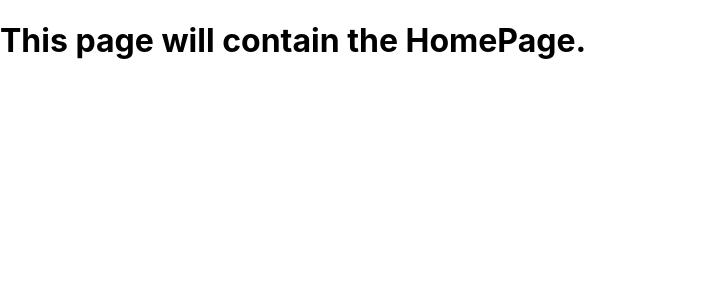
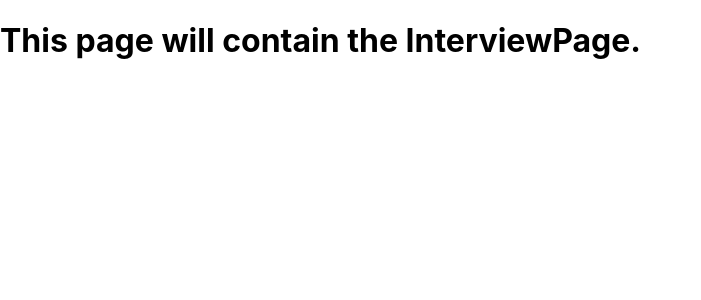
Before and after one commit to keanecjy/PeerPrep, a React (Create React App) app in the folder frontend/: page /interview in a window 1280 px wide. Shown: the top 300 px of the page, without its empty margins (0-701 px from the left). Built offline with nearby package versions, Linux system fonts and the light colour scheme.

Commit message:
Checkpoint

```diff
--- a/frontend/package.json
+++ b/frontend/package.json
@@ -20,7 +20,7 @@
     "react-dom": "^17.0.2",
     "react-router-dom": "^5.3.0",
     "react-scripts": "4.0.3",
-    "socket.io-client": "^4.3.1",
+    "socket.io-client": "^4.3.2",
     "web-vitals": "^1.0.1"
   },
   "devDependencies": {
--- a/frontend/src/App.tsx
+++ b/frontend/src/App.tsx
@@ -8,9 +8,9 @@ const App = () => {
   return (
     <BrowserRouter>
       <Switch>
-        <Route path="/" component={HomePage} />
-        <Route path="/login" component={LoginPage} />
-        <Route path="/interview" component={InterviewPage} />
+        <Route exact path="/" component={HomePage} />
+        <Route exact path="/login" component={LoginPage} />
+        <Route exact path="/interview" component={InterviewPage} />
       </Switch>
     </BrowserRouter>
   );
--- a/frontend/src/pages/InterviewPage.js
+++ b/frontend/src/pages/InterviewPage.js
@@ -1,26 +1,26 @@
 import React, { useState, useEffect } from 'react';
-// import { io } from 'socket.io-client';
+import { io } from 'socket.io-client';
 
-// const chatSocket = io('https://localhost/8082', {
-//   path: '/',
-//   forceNew: true,
-// });
+const chatSocket = io('https://localhost/8082', {
+  path: '/',
+  forceNew: true,
+});
 
 const InterviewPage = () => {
   const [messages, setMessages] = useState([]);
 
-  // useEffect(() => {
-  //   chatSocket.on('connect', () =>
-  //     setMessages((oldMessages) => [
-  //       ...oldMessages,
-  //       { sender: 'System', msg: 'You are connected!' },
-  //     ])
-  //   );
-  //   chatSocket.on('11', (message) => {
-  //     setMessages((oldMessages) => [...oldMessages, message]);
-  //     const msgContainer = document.getElementById('chat-message-container');
-  //   });
-  // }, []);
+  useEffect(() => {
+    chatSocket.on('connect', () =>
+      setMessages((oldMessages) => [
+        ...oldMessages,
+        { sender: 'System', msg: 'You are connected!' },
+      ])
+    );
+    // chatSocket.on('11', (message) => {
+    //   setMessages((oldMessages) => [...oldMessages, message]);
+    //   const msgContainer = document.getElementById('chat-message-container');
+    // });
+  }, []);
 
   return (
     <div>
```
Also changed, not shown: 1 other file (tests, documents, lock files or other folders).
